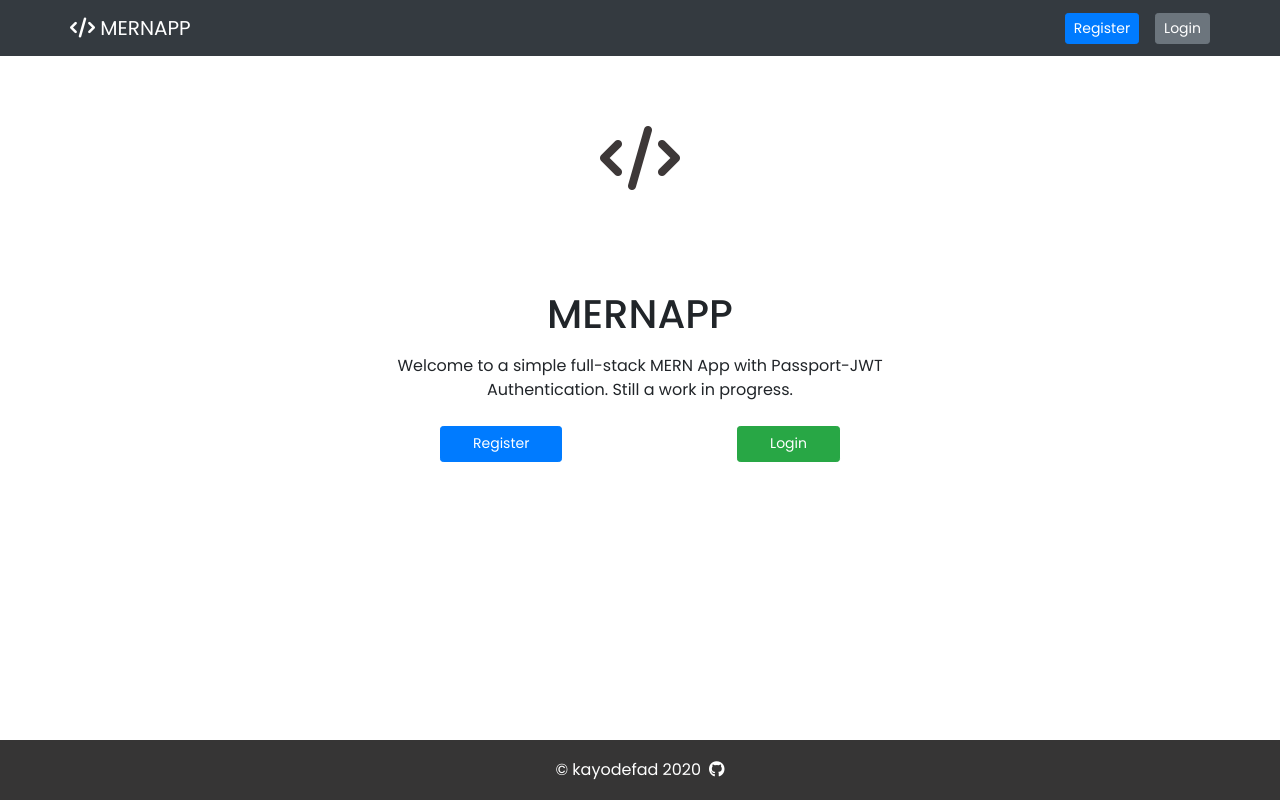
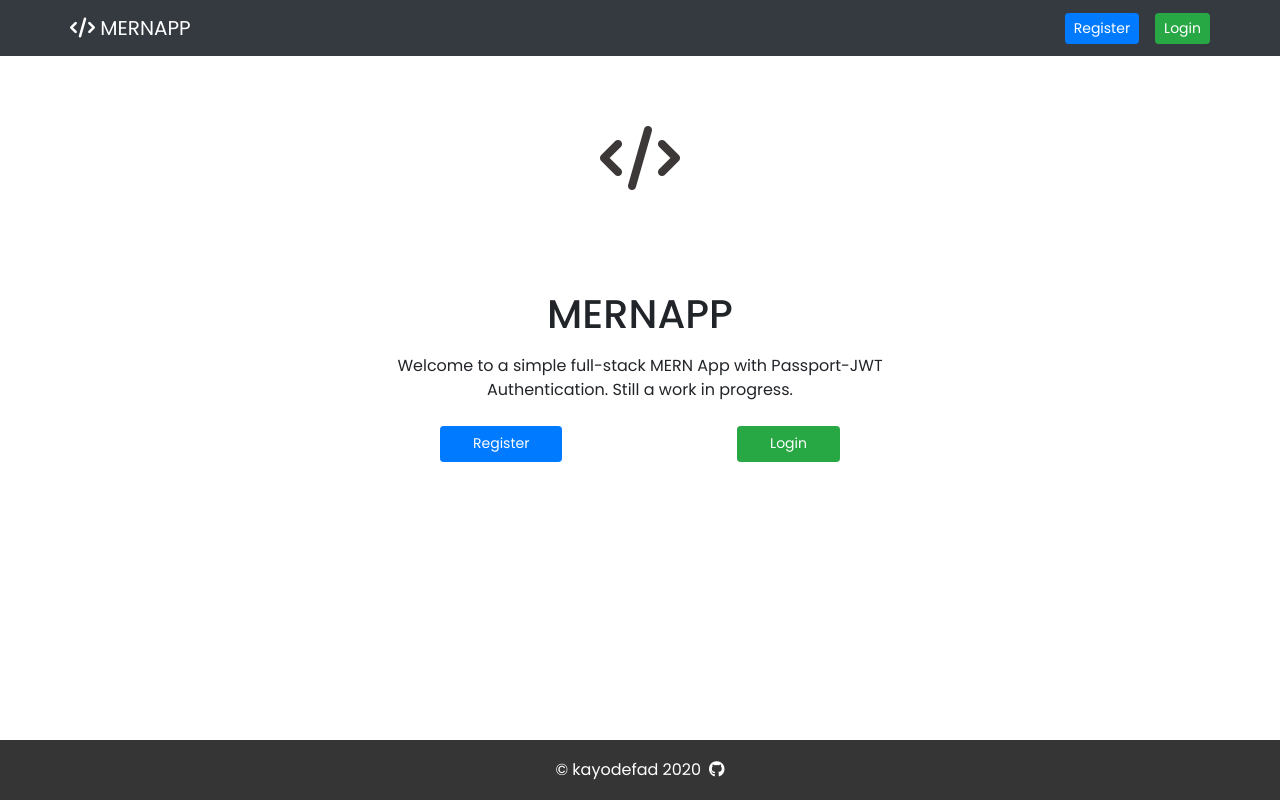
Before and after one commit to kayodefad/mern-app, a React (Create React App) app in the folder client/: page / in a window 1280 px wide. Built offline with nearby package versions, Linux system fonts and the light colour scheme.

Commit message:
Changed button variants

```diff
--- a/client/src/components/navbar/navbar.component.jsx
+++ b/client/src/components/navbar/navbar.component.jsx
@@ -22,7 +22,7 @@ const NavBar = ({ history, user, logoutUser, fetchAllMyPosts }) => {
             <>
               <Link to='/myposts'>
               <Button
-                variant="secondary"
+                variant="success"
                 size="sm">
                 My Posts
               </Button>
@@ -43,7 +43,7 @@ const NavBar = ({ history, user, logoutUser, fetchAllMyPosts }) => {
                 </Button>
               </Link>
               <Link to="/login">
-                <Button className="ml-3" variant="secondary" size="sm">
+                <Button className="ml-3" variant="success" size="sm">
                   Login
                 </Button>
               </Link>
```
